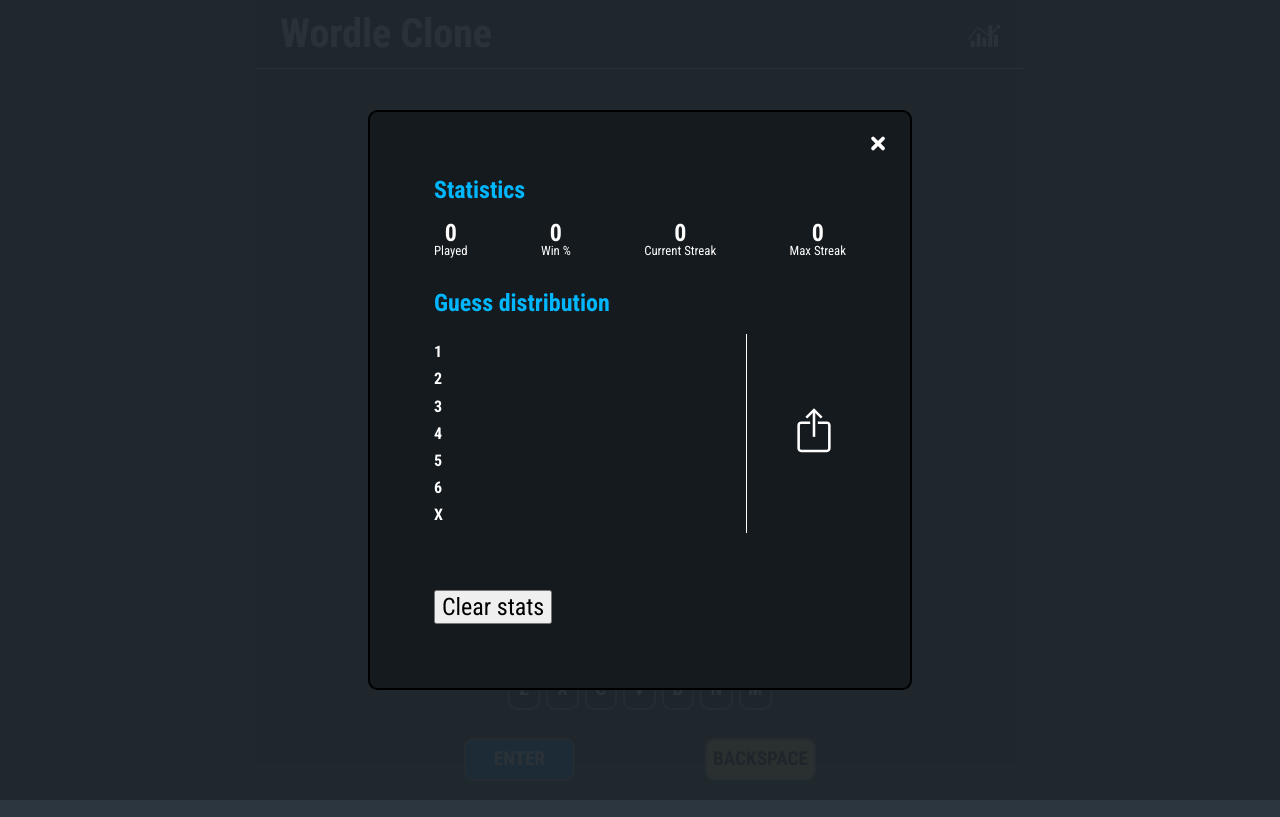
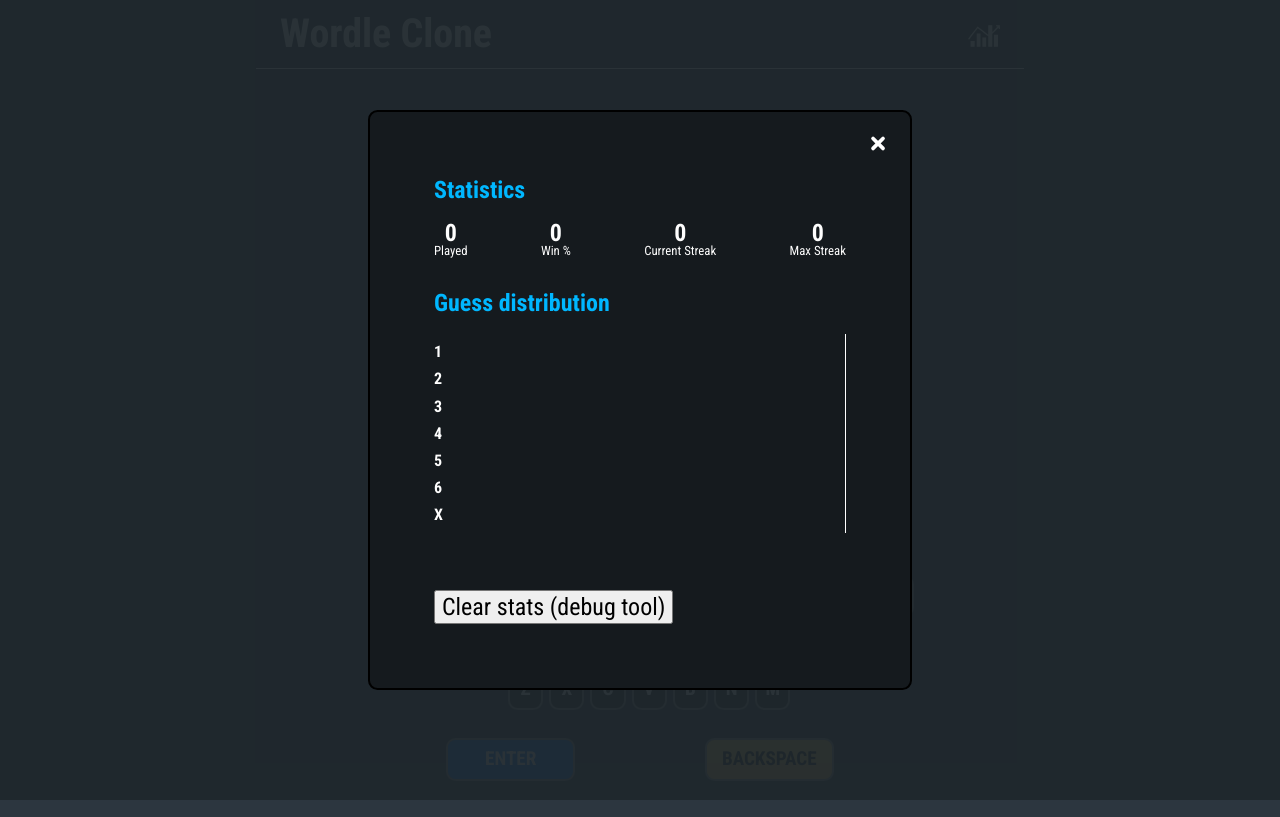
Before and after one commit to TylerIngersoll/vue-wordle, a Vue app: page / in a window 1280 px wide. Both pictures are taken after a click on the button "View the Wordle Clone statistics". Built offline with nearby package versions, Linux system fonts and the light colour scheme.

Commit message:
disable share feature and tweak keyboard css

```diff
--- a/src/components/Keyboard.vue
+++ b/src/components/Keyboard.vue
@@ -154,7 +154,7 @@
   justify-content: center;
   align-items: center;
   padding: 1rem 0.725rem;
-  min-width: 2rem;
+  min-width: 2.2rem;
   font-family: inherit;
   font-size: 0.8rem;
   line-height: 0;
@@ -168,22 +168,24 @@
     color 0.4s 1.6s ease-in-out;
   cursor: pointer;
 
+  &.q,
   &.a,
   &.z {
     margin-left: 20%;
   }
 
+  &.p,
   &.l,
   &.m {
     margin-right: 20%;
   }
 
   &.enter {
-    margin-left: 10%;
+    margin-left: 6%;
   }
 
   &.backspace {
-    margin-right: 10%;
+    margin-right: 6%;
   }
 
   @media screen and (max-width: 359px) {
--- a/src/components/Modal.vue
+++ b/src/components/Modal.vue
@@ -195,6 +195,7 @@
   border: 0;
   outline: 0;
   background: transparent;
+  z-index: 2;
 
   &:hover {
     cursor: pointer;
--- a/src/components/Results.vue
+++ b/src/components/Results.vue
@@ -40,25 +40,27 @@
         </div>
       </div>
 
-      <button
+      <!-- <button
         class="share-button"
         type="button"
         title="Share your attempt"
         aria-label="Click this button to share your attempt!"
         @click="onShare"
         v-html="shareIcon"
-      />
+      /> -->
     </div>
     <br /><br />
-    <button type="button" @click="onClearStats">Clear stats</button>
+    <button type="button" @click="onClearStats">
+      Clear stats (debug tool)
+    </button>
   </div>
 </template>
 
 <script setup>
 import { defineProps, reactive, onMounted } from "vue";
 
-const shareIcon =
-  '<svg xmlns="http://www.w3.org/2000/svg" viewBox="0 0 50 50" enable-background="new 0 0 50 50"><path d="M30.3 13.7L25 8.4l-5.3 5.3-1.4-1.4L25 5.6l6.7 6.7z"/><path d="M24 7h2v21h-2z"/><path d="M35 40H15c-1.7 0-3-1.3-3-3V19c0-1.7 1.3-3 3-3h7v2h-7c-.6 0-1 .4-1 1v18c0 .6.4 1 1 1h20c.6 0 1-.4 1-1V19c0-.6-.4-1-1-1h-7v-2h7c1.7 0 3 1.3 3 3v18c0 1.7-1.3 3-3 3z"/></svg>';
+// const shareIcon =
+//   '<svg xmlns="http://www.w3.org/2000/svg" viewBox="0 0 50 50" enable-background="new 0 0 50 50"><path d="M30.3 13.7L25 8.4l-5.3 5.3-1.4-1.4L25 5.6l6.7 6.7z"/><path d="M24 7h2v21h-2z"/><path d="M35 40H15c-1.7 0-3-1.3-3-3V19c0-1.7 1.3-3 3-3h7v2h-7c-.6 0-1 .4-1 1v18c0 .6.4 1 1 1h20c.6 0 1-.4 1-1V19c0-.6-.4-1-1-1h-7v-2h7c1.7 0 3 1.3 3 3v18c0 1.7-1.3 3-3 3z"/></svg>';
 
 const props = defineProps({
   stats: {
@@ -104,31 +106,17 @@
   return (guess / wordle.largestDist) * 100;
 };
 
-const browserCanShare = () => {
-  return (
-    navigator.canShare &&
-    navigator.canShare(props.shareableTiles) &&
-    navigator.share
-  );
-};
+// const onShare = () => {
+//   const shareText = props.shareableTiles;
 
-const onShare = () => {
-  let shareSuccess = false;
+//   alert(navigator.canShare());
 
-  try {
-    if (browserCanShare()) {
-      navigator.share(props.shareableTiles);
-      shareSuccess = true;
-    }
-  } catch (error) {
-    shareSuccess = false;
-  }
-
-  if (!shareSuccess) {
-    navigator.clipboard.writeText(props.shareableTiles);
-    // alert("Game results copied to clipboard!");
-  }
-};
+//   !(navigator.userAgent.toLowerCase().indexOf("firefox") > -1) &&
+//   navigator.canShare &&
+//   navigator.canShare(shareText)
+//     ? navigator.share(shareText)
+//     : navigator.clipboard.writeText(props.shareableTiles);
+// };
 
 const onClearStats = () => {
   window.localStorage.clear();
--- a/src/views/WordleClone.vue
+++ b/src/views/WordleClone.vue
@@ -125,6 +125,7 @@
   data.keyClasses = [];
   data.stats = {};
   data.statisticsButtonClicked = false;
+  data.shareableTiles = "";
 
   getWord();
   getStats();
```
